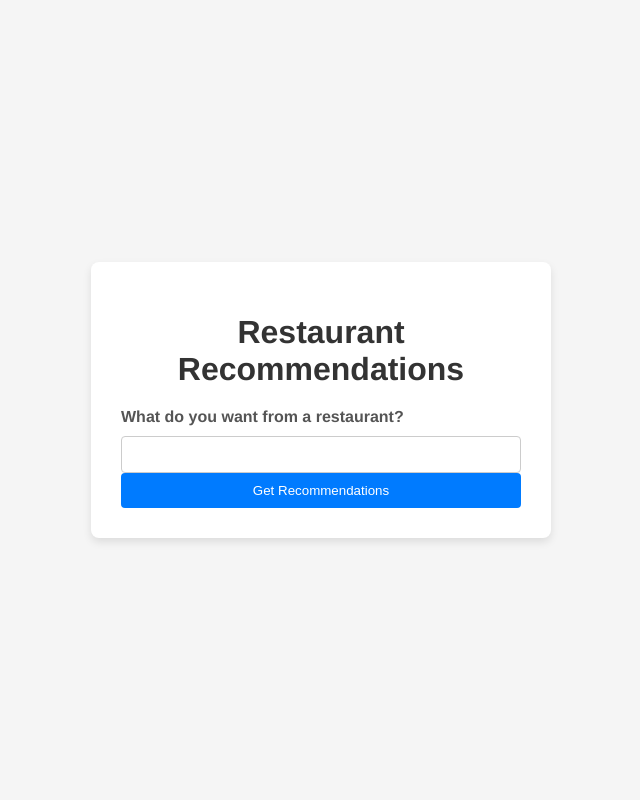
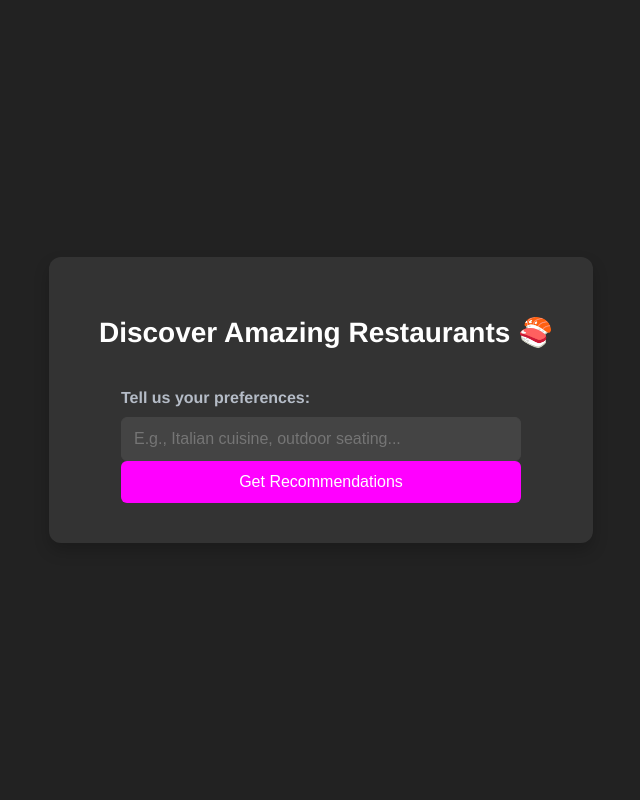
Before and after one commit to derrick710/Where_to_eat, a Flask app: page / in a window 1280 px wide. Shown: the whole page, without its empty margins (319-959 px from the left). Run offline with Flask 2, Linux system fonts and the light colour scheme; parts of the project's set-up code (start-up, migrations or seed data) failed here and were passed over.

Commit message:
image demo

```diff
--- a/main.py
+++ b/main.py
@@ -90,12 +90,15 @@ def recommend():
     for i in topRecommendations.index:
         restaurant = business.loc[business['id'] == i]
         name = restaurant['name'].values[0]
+        alias = restaurant['alias'].values[0]
+        alias = alias.replace("-"," ")
+        alias = alias.title()
         rating = restaurant['rating'].values[0]
         url = restaurant['url'].values[0]
         phone = restaurant['phone'].values[0]
         category = restaurant['categories'].values[0]
         transactions = restaurant['transactions'].values[0]
-        recommendations.append({'name': name, 'rating': rating, 'url': url,'phone':phone, 'category':category, 'transactions': transactions})
+        recommendations.append({'name': name,'alias':alias, 'rating': rating, 'url': url,'phone':phone, 'category':category, 'transactions': transactions})
 
     # Render results page with recommendations
     return render_template('results.html', recommendations=recommendations)
--- a/templates/index.html
+++ b/templates/index.html
@@ -1,12 +1,14 @@
 <!DOCTYPE html>
 <html>
 <head>
-    <title>Restaurant Recommendations</title>
+    <title>🌮 Restaurant Recommendations 🍔</title>
     <style>
         body {
             font-family: 'Helvetica Neue', sans-serif;
-            background-color: #f5f5f5;
+            background-color: #222;
+            color: #fff;
             margin: 0;
+            padding: 0;
             display: flex;
             justify-content: center;
             align-items: center;
@@ -14,46 +16,67 @@
         }
 
         .container {
-            max-width: 400px;
-            background-color: #fff;
-            border-radius: 8px;
-            box-shadow: 0px 4px 8px rgba(0, 0, 0, 0.1);
-            padding: 30px;
+            max-width: 500px;
+            background-color: #333;
+            border-radius: 12px;
+            box-shadow: 0px 8px 16px rgba(0, 0, 0, 0.2);
+            padding: 40px;
+            display: flex;
+            flex-direction: column;
+            align-items: center;
+            text-align: center;
         }
 
         h1 {
-            text-align: center;
             margin-bottom: 20px;
-            color: #333;
+            font-size: 28px;
+        }
+
+        .row {
+            display: flex;
+            align-items: center;
+            margin-bottom: 20px;
+        }
+
+        .icon {
+            font-size: 48px;
+            color: #007bff;
+            margin-right: 10px;
         }
 
         form {
-            margin-top: 20px;
+            width: 100%;
+            max-width: 400px;
         }
 
         label {
             display: block;
             margin-bottom: 10px;
             font-weight: bold;
-            color: #555;
+            color: #b5bcc7;
+            text-align: left;
         }
 
         input[type="text"] {
             width: 100%;
-            padding: 10px;
-            border: 1px solid #ccc;
-            border-radius: 4px;
-            box-sizing: border-box; /* Add this line */
+            padding: 12px;
+            border: 1px solid #444;
+            border-radius: 6px;
+            box-sizing: border-box;
+            font-size: 16px;
+            background-color: #444;
+            color: #fff;
         }
 
         button {
-            background-color: #007bff;
+            background-color: #f0f;
             color: #fff;
             border: none;
-            border-radius: 4px;
-            padding: 10px 15px;
+            border-radius: 6px;
+            padding: 12px 20px;
             cursor: pointer;
             width: 100%;
+            font-size: 16px;
             transition: background-color 0.2s ease;
         }
 
@@ -64,10 +87,15 @@
 </head>
 <body>
     <div class="container">
-        <h1>Restaurant Recommendations</h1>
+        <div class="row">
+            <div class="icon">
+                <i class="fas fa-utensils"></i>
+            </div>
+            <h1>Discover Amazing Restaurants 🍣</h1>
+        </div>
         <form action="/recommend" method="post">
-            <label for="input_text">What do you want from a restaurant?</label>
-            <input type="text" id="input_text" name="input_text">
+            <label for="input_text">Tell us your preferences:</label>
+            <input type="text" id="input_text" name="input_text" placeholder="E.g., Italian cuisine, outdoor seating...">
             <button type="submit">Get Recommendations</button>
         </form>
     </div>
```
Also changed, not shown: templates/results.html (+4 -4 lines), image/index_screenshot.png (added), image/result_screenshot.png (added).
